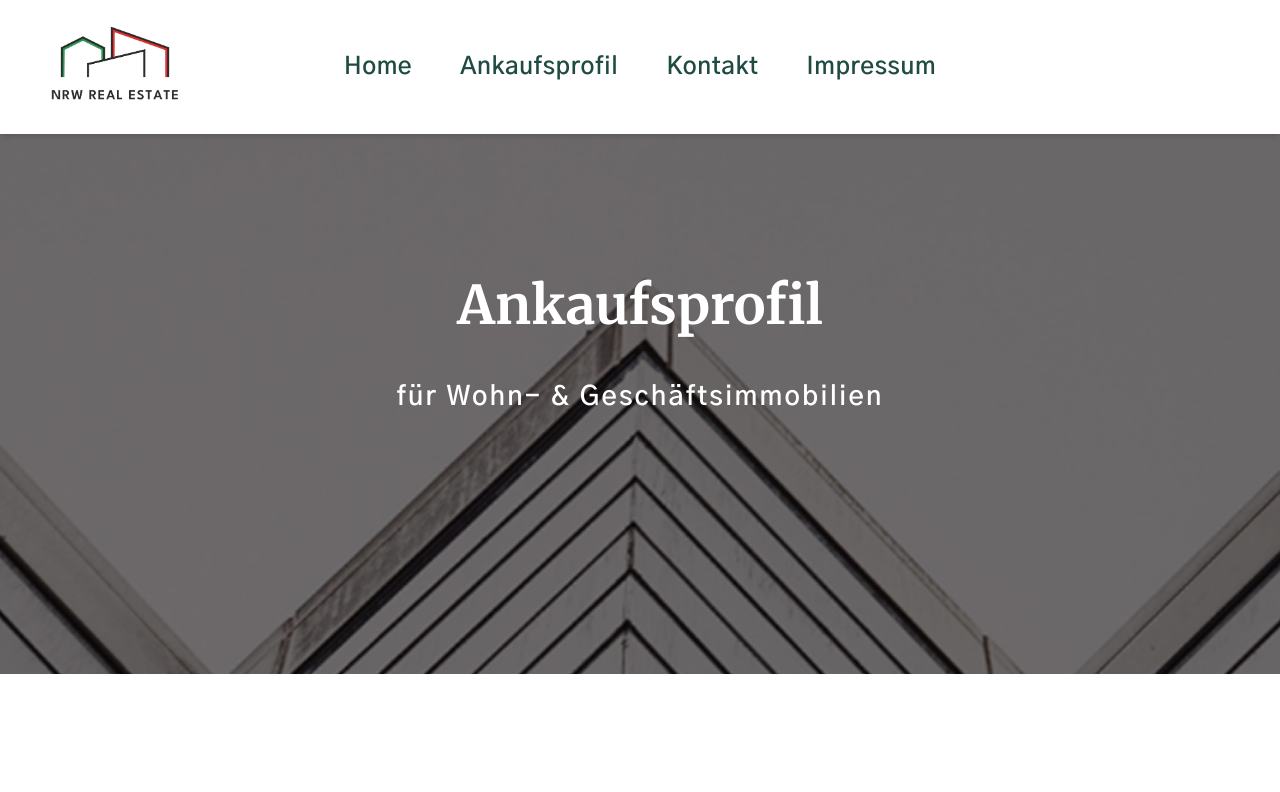
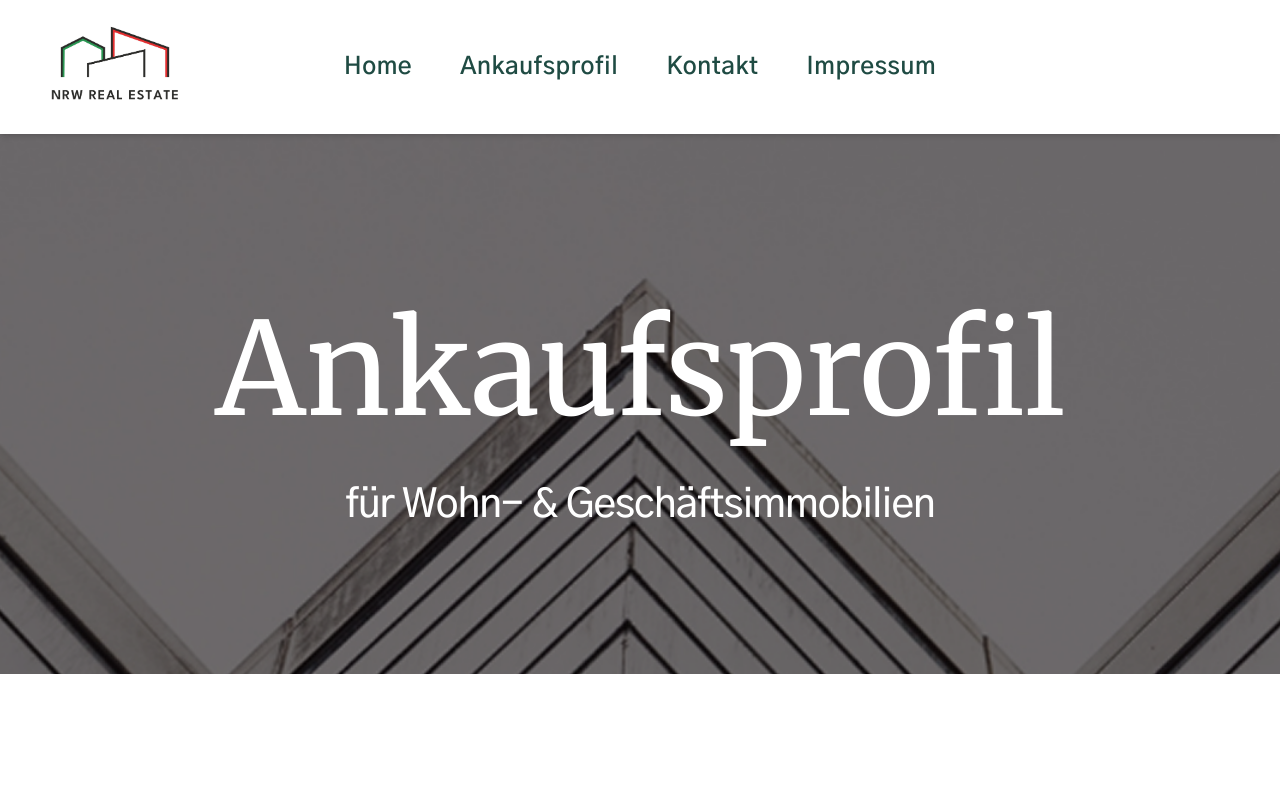
Before and after one commit to DevBerkcan/nrwrealestate, a Next.js app: page /Ankaufsprofil in a window 1280 px wide. Shown: the top 792 px of the page. Built offline with nearby package versions, Linux system fonts and the light colour scheme.

Commit message:
Fix hero section ankaufsprofil and kontakt

```diff
--- a/src/components/HeroSection2/index.tsx
+++ b/src/components/HeroSection2/index.tsx
@@ -53,8 +53,7 @@ const HeroSection2: React.FC<HeroSection2Props> = ({
       <div className="relative z-20 text-center px-4">
         <h1
           className={cn(
-            "text-white font-extrabold text-[4.8vw] lg:text-[4.16vw] [@media(min-width:1640px)]:text-[80px] whitespace-nowrap leading-[1.2]",
-            merriweather.className
+            "text-white font-merriweather leading-[1.1] text-[50px] sm:text-[70px] md:text-[100px] lg:text-[128px] whitespace-nowrap"
           )}
         >
           {title}
@@ -62,7 +61,7 @@ const HeroSection2: React.FC<HeroSection2Props> = ({
         {subtitle && (
           <p
             className={cn(
-              "text-white font-[600] mt-[36px] text-[4vw] md:text-[3vw] lg:text-[2.08vw] leading-[47.2px] tracking-[0.08em] whitespace-nowrap",
+              "text-white font-medium mt-4 text-[20px] sm:text-[20px] md:text-[30px] lg:text-[40px] leading-[47.2px] tracking-tight",
               gothic.className
             )}
           >
```
